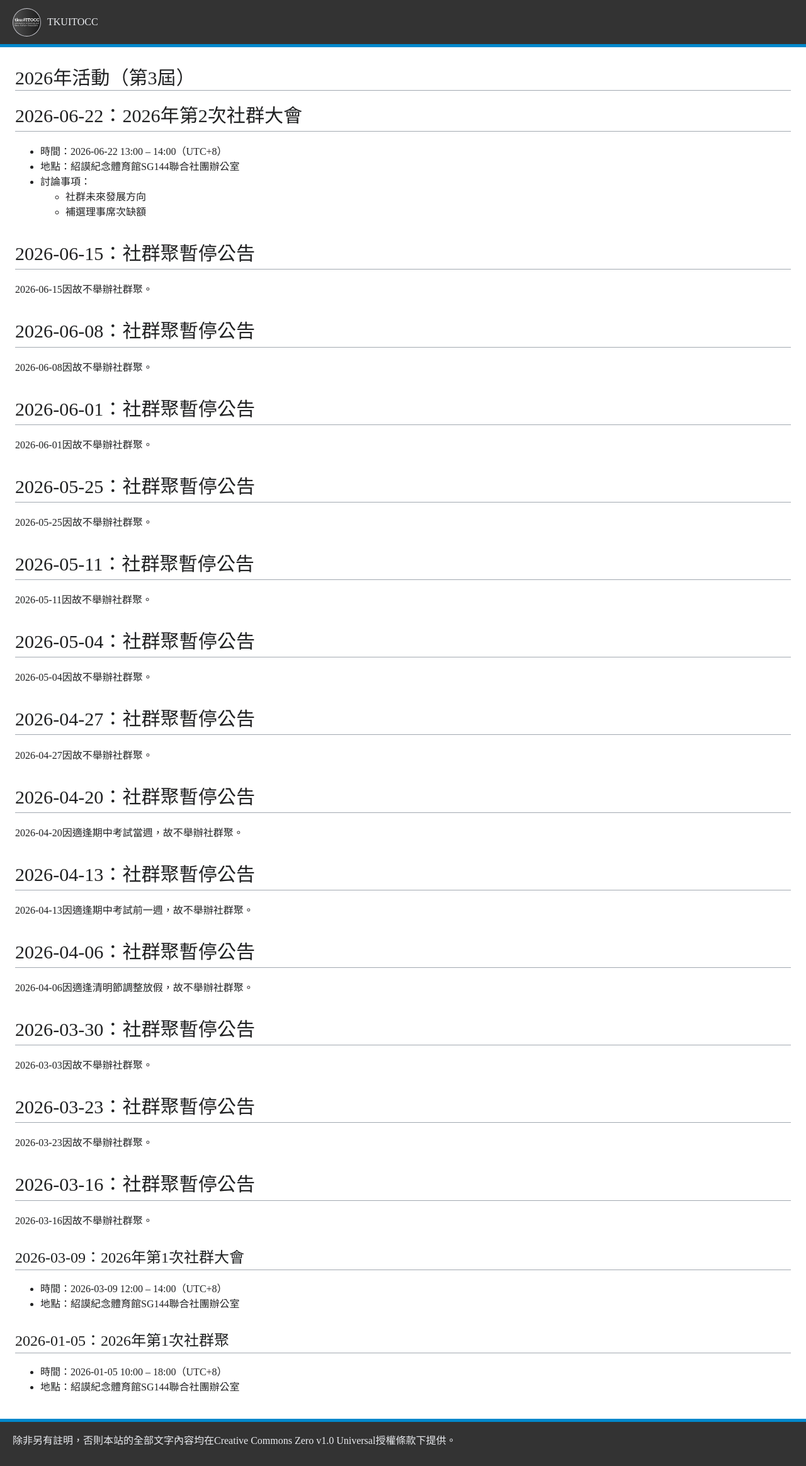
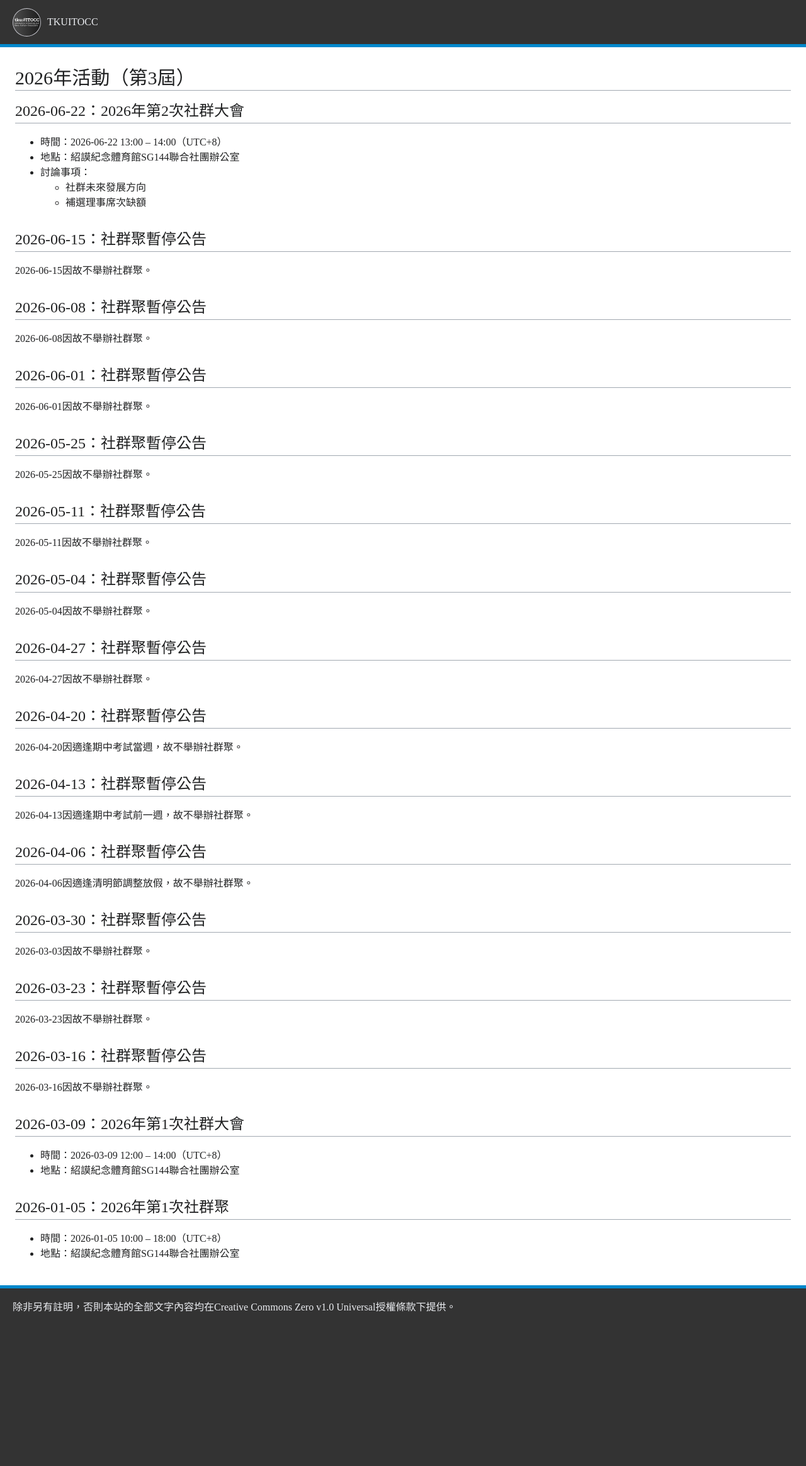
Before and after one commit to tkuitocc/tkuitocc.github.io, a Jekyll site: the page built from docs/zh-Hant-TW/2026/活動.md, in a window 1280 px wide. Shown: the whole page at 63% size. Built offline with Jekyll 4.4.1, drawn with Linux system fonts in a browser that asks for light colours; our own code applies the rules of GitHub Pages for plain Markdown files; after the commit the page ends 2116 px from its top, so only the background shows below that.

```diff
--- a/docs/zh-Hant-TW/2026/活動.md
+++ b/docs/zh-Hant-TW/2026/活動.md
@@ -1,6 +1,6 @@
 # 2026年活動（第3屆）
 
-# 2026-06-22：2026年第2次社群大會
+## 2026-06-22：2026年第2次社群大會
 
 * 時間：2026-06-22 13:00 – 14:00（UTC+8）
 * 地點：紹謨紀念體育館SG144聯合社團辦公室
@@ -8,55 +8,55 @@
   * 社群未來發展方向
   * 補選理事席次缺額
 
-# 2026-06-15：社群聚暫停公告
+## 2026-06-15：社群聚暫停公告
 
 2026-06-15因故不舉辦社群聚。
 
-# 2026-06-08：社群聚暫停公告
+## 2026-06-08：社群聚暫停公告
 
 2026-06-08因故不舉辦社群聚。
 
-# 2026-06-01：社群聚暫停公告
+## 2026-06-01：社群聚暫停公告
 
 2026-06-01因故不舉辦社群聚。
 
-# 2026-05-25：社群聚暫停公告
+## 2026-05-25：社群聚暫停公告
 
 2026-05-25因故不舉辦社群聚。
 
-# 2026-05-11：社群聚暫停公告
+## 2026-05-11：社群聚暫停公告
 
 2026-05-11因故不舉辦社群聚。
 
-# 2026-05-04：社群聚暫停公告
+## 2026-05-04：社群聚暫停公告
 
 2026-05-04因故不舉辦社群聚。
 
-# 2026-04-27：社群聚暫停公告
+## 2026-04-27：社群聚暫停公告
 
 2026-04-27因故不舉辦社群聚。
 
-# 2026-04-20：社群聚暫停公告
+## 2026-04-20：社群聚暫停公告
 
 2026-04-20因適逢期中考試當週，故不舉辦社群聚。
 
-# 2026-04-13：社群聚暫停公告
+## 2026-04-13：社群聚暫停公告
 
 2026-04-13因適逢期中考試前一週，故不舉辦社群聚。
 
-# 2026-04-06：社群聚暫停公告
+## 2026-04-06：社群聚暫停公告
 
 2026-04-06因適逢清明節調整放假，故不舉辦社群聚。
 
-# 2026-03-30：社群聚暫停公告
+## 2026-03-30：社群聚暫停公告
 
 2026-03-03因故不舉辦社群聚。
 
-# 2026-03-23：社群聚暫停公告
+## 2026-03-23：社群聚暫停公告
 
 2026-03-23因故不舉辦社群聚。
 
-# 2026-03-16：社群聚暫停公告
+## 2026-03-16：社群聚暫停公告
 
 2026-03-16因故不舉辦社群聚。
 
```
Also changed, not shown: docs/en-US/2026/Events.md (+14 -14 lines).
